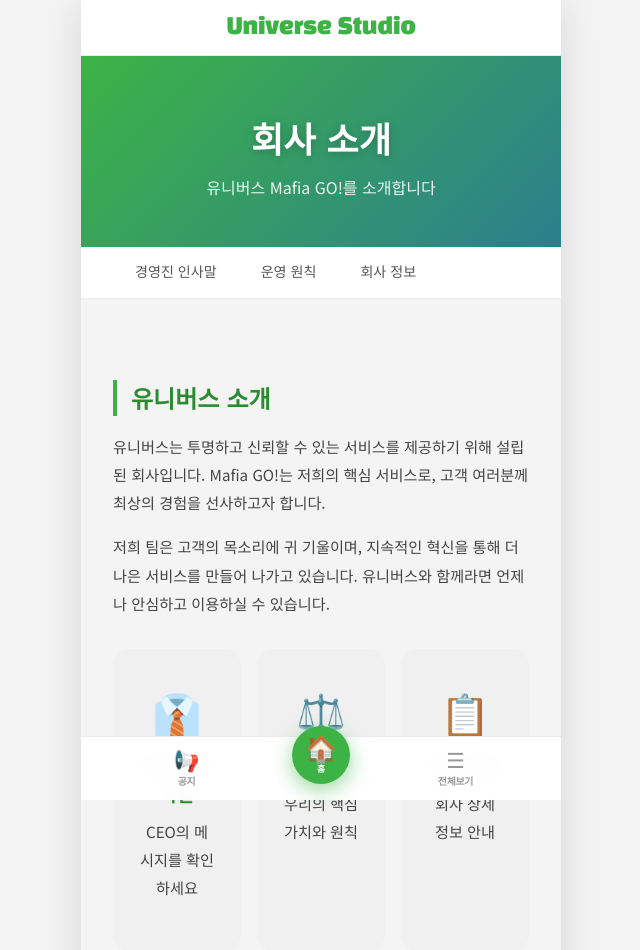
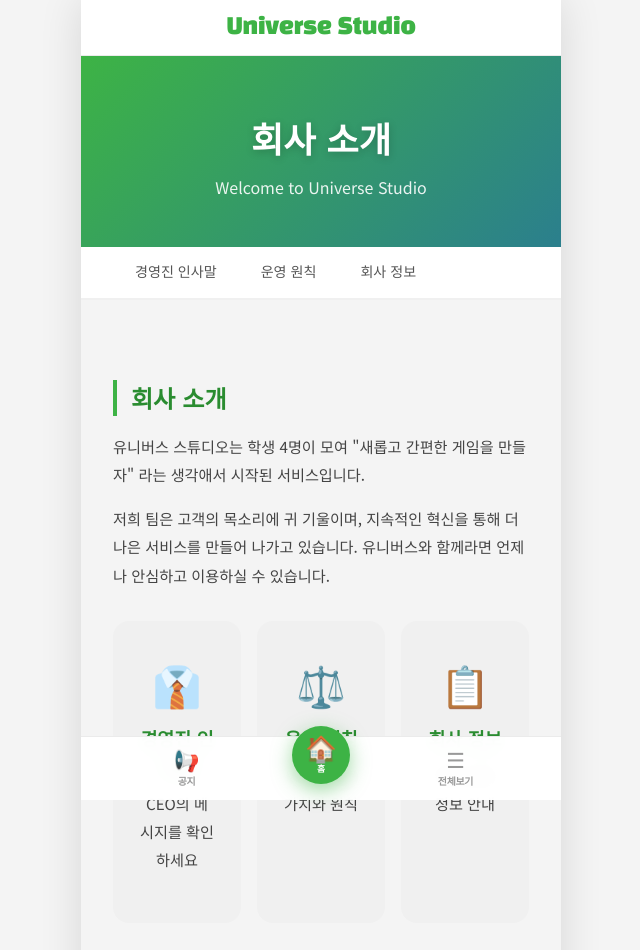
Before and after one commit to universestudio-koreanempire/universe-go, a Flask app: page /company in a window 1280 px wide. Shown: the top 950 px of the page, without its empty margins (319-959 px from the left). Run offline with Flask 3, Linux system fonts and the light colour scheme.

Commit message:
Update company.html

```diff
--- a/mafia_integrated_V-app_modified/mafia_integrated V-app/mafia_integrated V-app/templates/company.html
+++ b/mafia_integrated_V-app_modified/mafia_integrated V-app/mafia_integrated V-app/templates/company.html
@@ -4,7 +4,7 @@
 
 <div class="page-header">
     <h1>회사 소개</h1>
-    <p>유니버스 Mafia GO!를 소개합니다</p>
+    <p>Welcome to Universe Studio</p>
 </div>
 
 <nav class="sub-nav">
@@ -14,8 +14,8 @@
 </nav>
 
 <div class="content-page fade-up">
-    <h2>유니버스 소개</h2>
-    <p>유니버스는 투명하고 신뢰할 수 있는 서비스를 제공하기 위해 설립된 회사입니다. Mafia GO!는 저희의 핵심 서비스로, 고객 여러분께 최상의 경험을 선사하고자 합니다.</p>
+    <h2>회사 소개</h2>
+    <p>유니버스 스튜디오는 학생 4명이 모여 "새롭고 간편한 게임을 만들자" 라는 생각애서 시작된 서비스입니다.</p>
     <p>저희 팀은 고객의 목소리에 귀 기울이며, 지속적인 혁신을 통해 더 나은 서비스를 만들어 나가고 있습니다. 유니버스와 함께라면 언제나 안심하고 이용하실 수 있습니다.</p>
     <div class="quick-grid" style="margin-top: 32px;">
         <a href="{{ url_for('greeting') }}" class="quick-card">
```
